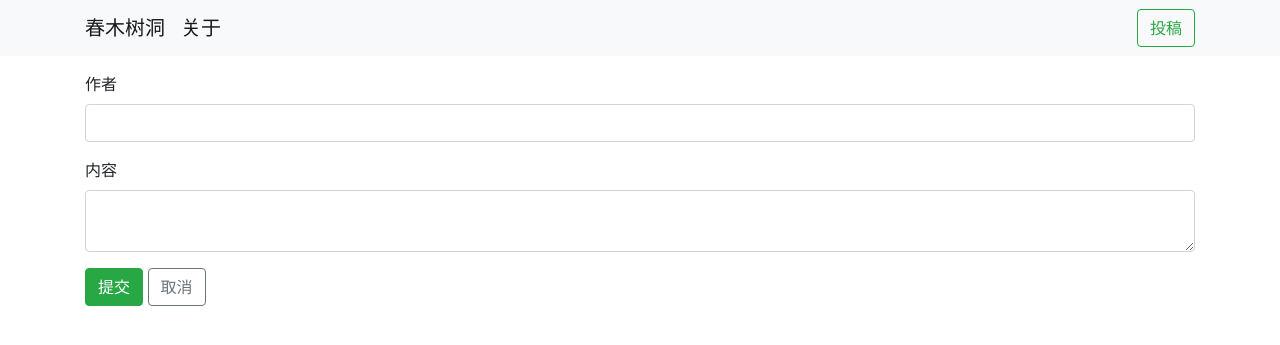
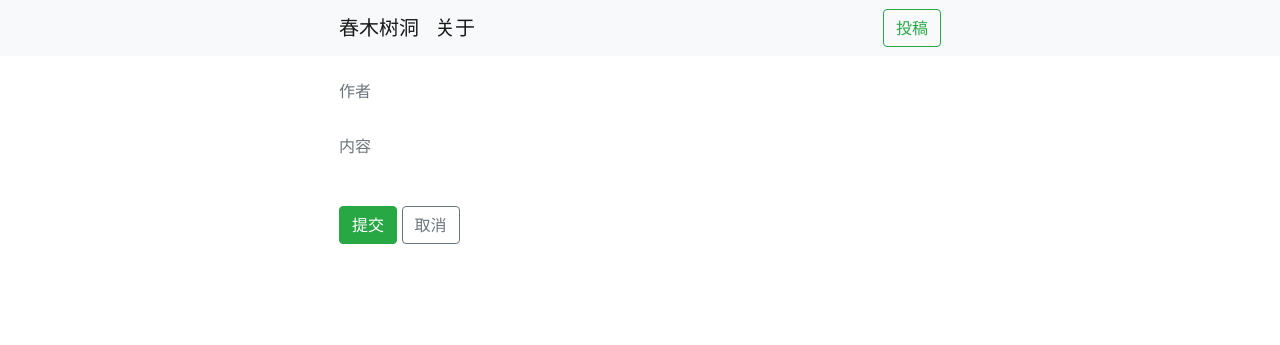
Before and after one commit to harukiinharu/blog, a Flask app: page /new in a window 1280 px wide. Shown: the top 345 px of the page. Run offline with Flask 2, Linux system fonts and the light colour scheme; some libraries are stand-ins or nearby versions.

Commit message:
change container width and new page UI

```diff
--- /dev/null
+++ b/static/css/mycss.css
@@ -0,0 +1,18 @@
+.new-container{
+    max-width: 632px;
+}
+
+.new-label{
+    width: 100%;
+}
+
+.new-textarea{
+    height: 60px;
+    max-height: 200px;
+    resize: none;
+}
+
+.no-border-padding{
+    border: none;
+    padding: 0;
+}
--- /dev/null
+++ b/static/js/myjs.js
@@ -0,0 +1,6 @@
+$('.new-textarea').on('input', function () {
+    // 这行是删除文本时，减高度用的
+    this.style.height = 'auto';
+    // 将 textarea 的高度设为文本的高度，达到自适应效果
+    this.style.height = (this.scrollHeight) + 'px';
+});
--- a/templates/base.html
+++ b/templates/base.html
@@ -6,12 +6,13 @@
     <link rel="shortcut icon" href="{{ url_for('static', filename='img/favicon.ico') }}">
     <meta name="viewport" content="width=device-width, initial-scale=1.0">
     <link rel="stylesheet" href="{{ url_for('static', filename='css/bootstrap.min.css') }}">
+    <link rel="stylesheet" href="{{ url_for('static', filename='css/mycss.css') }}">
     <title>{% block title %} {% endblock %}</title>
 </head>
 
 <body>
     <nav class="navbar navbar-expand-md navbar-light bg-light">
-        <div class="container">
+        <div class="container new-container">
             <nav class="nav">
                 <a class="navbar-brand" href="{{ url_for('index') }}">春木树洞</a>
                 <a class="navbar-brand" href="{{ url_for('about') }}">关于</a>
@@ -22,12 +23,13 @@
         </div>
     </nav>
     <div style="margin: 0 0 16px 0;"></div>
-    <div class="container">
+    <div class="container new-container">
         {% block content %} {% endblock %}
     </div>
 
     <script src="{{url_for('static', filename='js/jquery.slim.min.js')}}"></script>
     <script src="{{url_for('static', filename='js/bootstrap.min.js')}}"></script>
+    <script src="{{url_for('static', filename='js/myjs.js')}}"></script>
 
 </body>
 
--- a/templates/new.html
+++ b/templates/new.html
@@ -10,15 +10,19 @@
 
 <form method="post">
     <div class="form-group">
-        <label for="author">作者</label>
-        <input type="text" name="author" placeholder="" class="form-control"
-            value="{{ request.form['author'] }}"></input>
+        <label class="new-label">
+            <input type="text" name="author" placeholder="作者" class="form-control no-border-padding"
+                style="box-shadow: none" value="{{ request.form['author'] }}"></input>
+        </label>
     </div>
 
     <div class="form-group">
-        <label for="content">内容</label>
-        <textarea name="content" placeholder="" class="form-control">{{ request.form['content'] }}</textarea>
+        <label class="new-label">
+            <textarea name="content" placeholder="内容" class="form-control no-border-padding new-textarea"
+                style="box-shadow: none">{{ request.form['content'] }}</textarea>
+        </label>
     </div>
+
     <div class="form-group">
         <button type="submit" class="btn btn-success">提交</button>
         <button class="btn btn-outline-secondary" type="button" onclick="javascript:history.back(-1);">取消</button>
```
